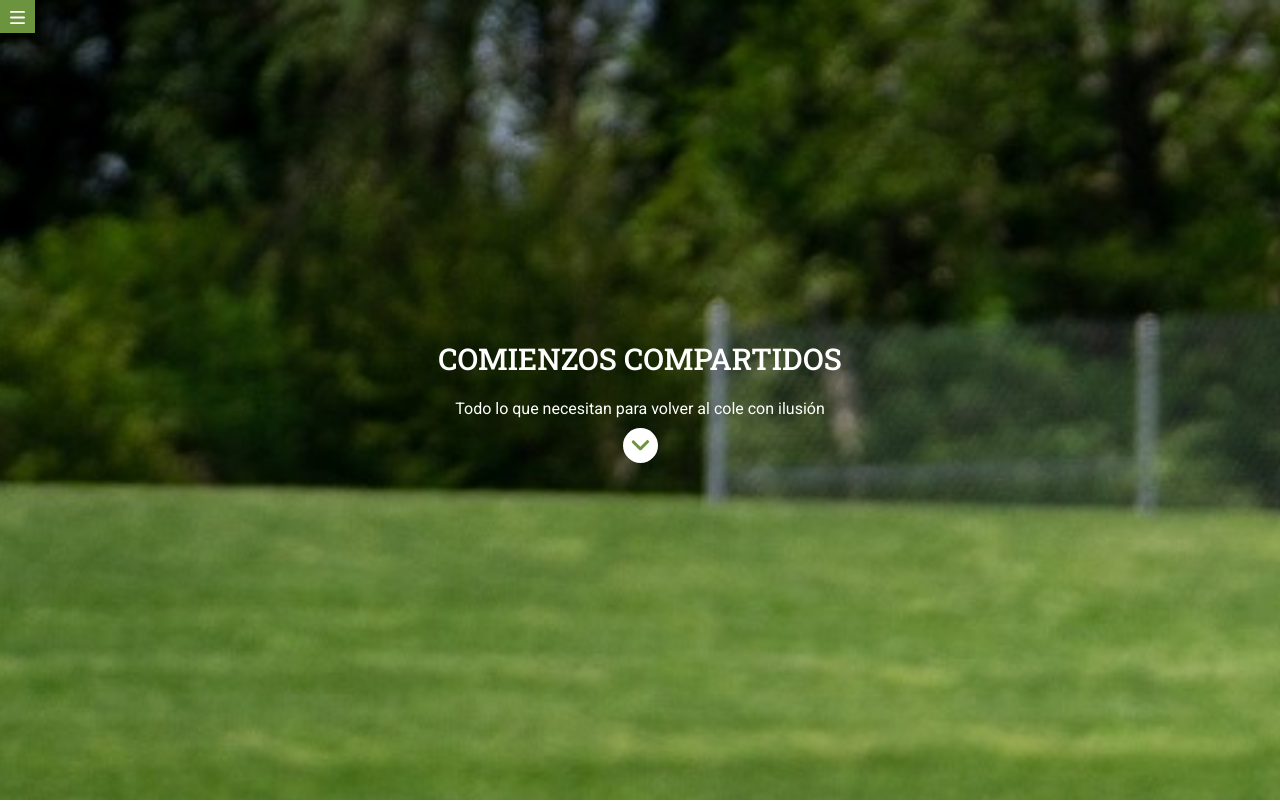
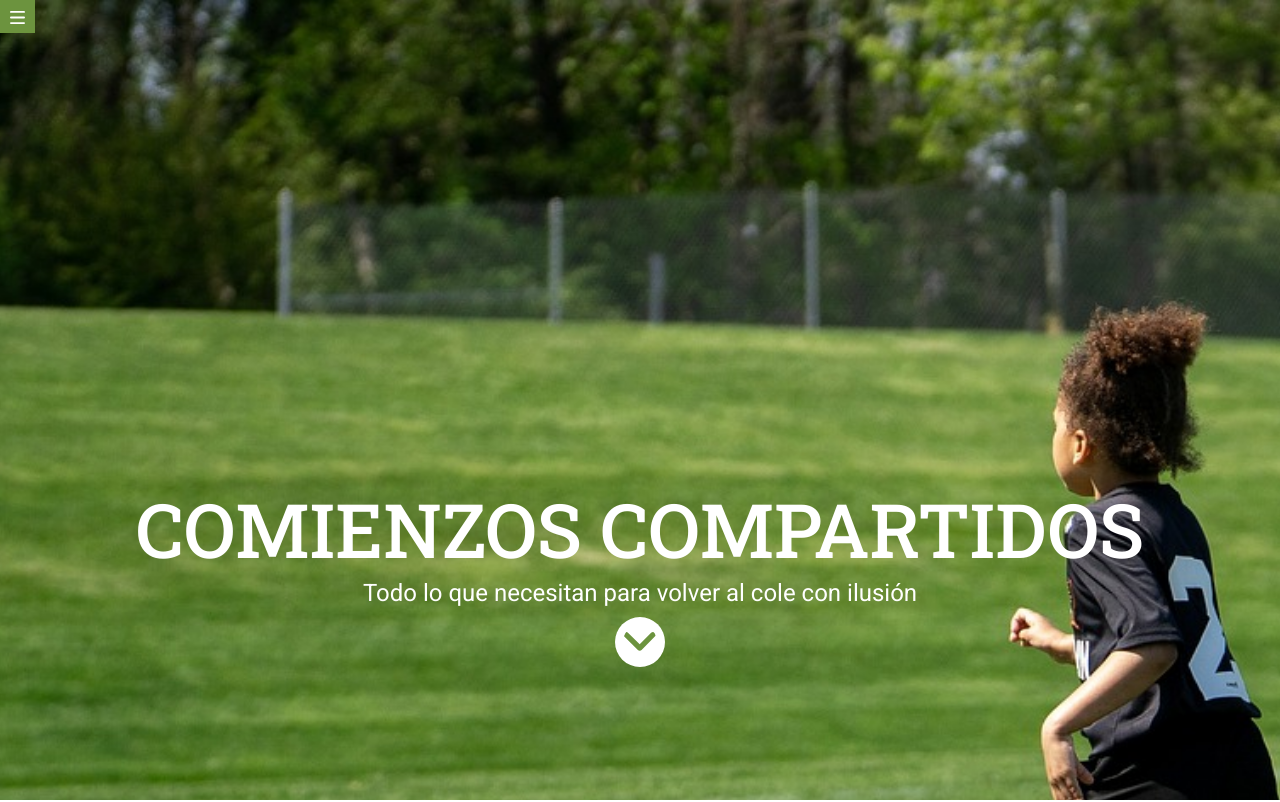
Before and after one commit to Adalab/modulo-1-evaluacion-final-psanz22, a website built with Vite: page src/index.html in a window 1280 px wide. Shown: the top 802 px of the page. Built offline with nearby package versions, Linux system fonts and the light colour scheme.

Commit message:
media querie section 1 tablet

```diff
--- a/src/scss/layout/_section_1.scss
+++ b/src/scss/layout/_section_1.scss
@@ -15,18 +15,31 @@
     align-items: center;
     text-align: center;
 
+    @media screen and (min-width: 780px){
+        padding-top: 350px;
+       background-size: 170%;
+    }
+
     &__h1 {
         color: white;
         font-size: 30px;
         font-family: $font-title;
         font-weight: 500;
         line-height: 50px;
+        @media screen and (min-width: 780px){
+            font-size: 4.688rem;
+            line-height: 100px;
+        }
     }
     &__p{
         color: white;
         padding: 15px 65px 0 65px;
         font-family: $font-text;
         margin-bottom: 10px;
+        @media screen and (min-width: 780px){
+            font-size: 1.5rem;
+            padding: 0 230px 0 230px;
+        }
     }
     &__img {
         width: 35px;
@@ -35,12 +48,18 @@
         background-color: white;
         padding: 8px;
         position: sticky;
+        @media screen and (min-width: 780px){
+            width: 50px;
+            height: 50px;
+        }
 
 
 
 
     }
 
-
+@media screen and (min-width: 780px){
 
 }
+
+}
```
